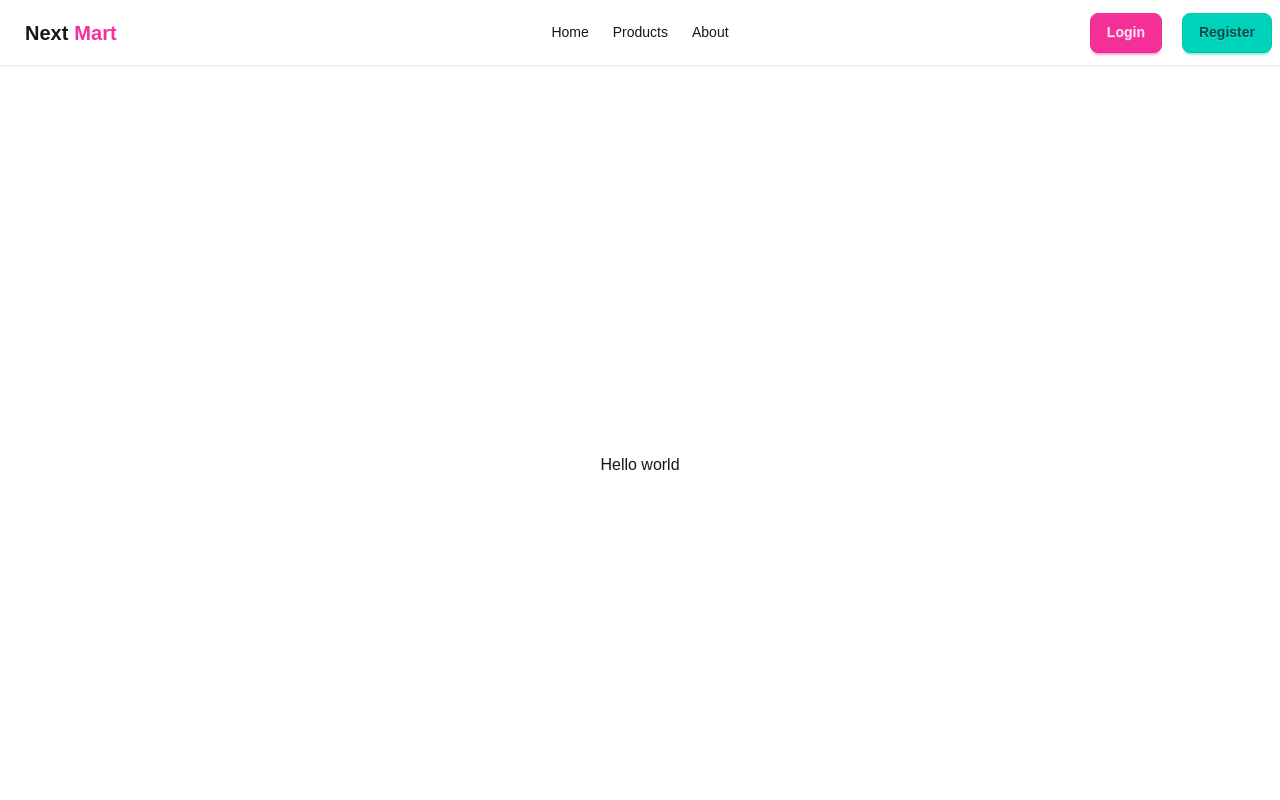
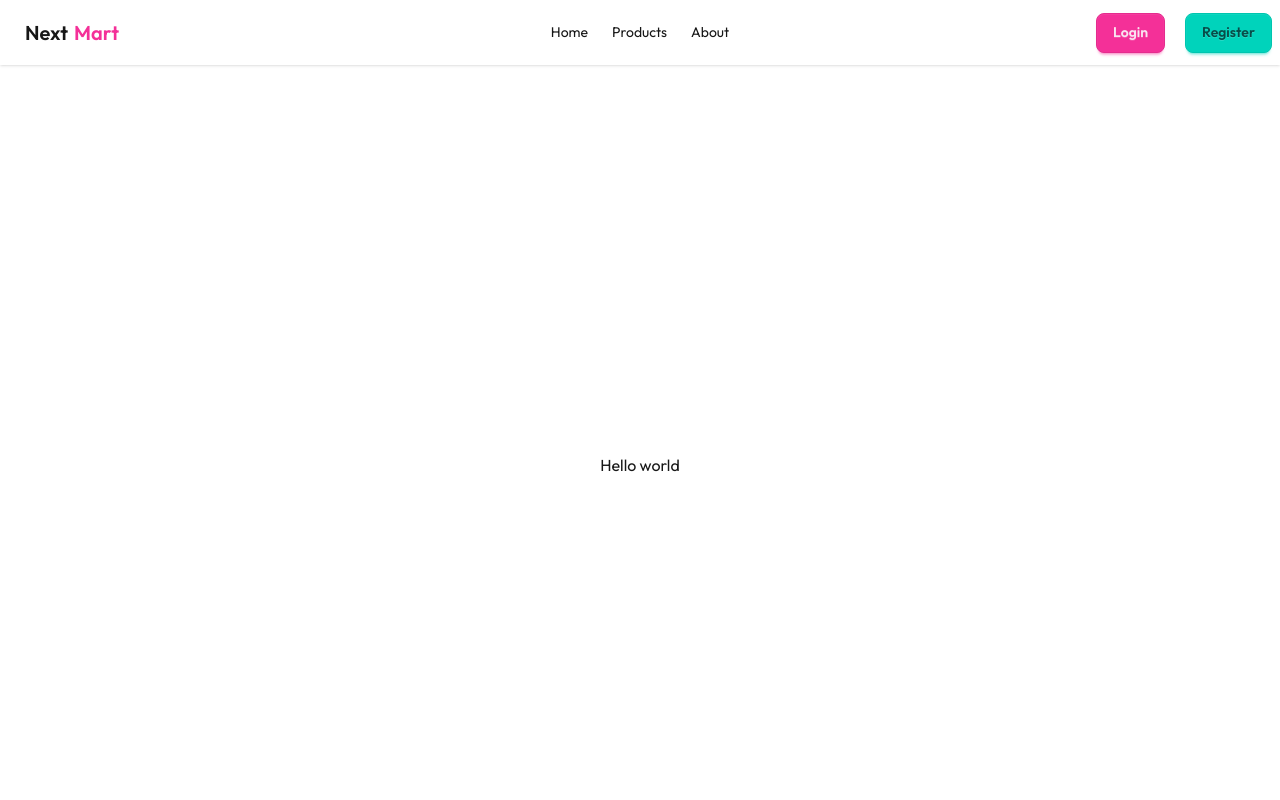
Before and after one commit to questcoderull/next-mart, a Next.js app: page / in a window 1280 px wide. Shown: the top 800 px of the page. Built offline with nearby package versions, Linux system fonts and the light colour scheme.

Commit message:
add google font

```diff
--- a/src/app/layout.js
+++ b/src/app/layout.js
@@ -1,9 +1,14 @@
-import { Geist, Geist_Mono } from "next/font/google";
+import { Geist, Geist_Mono, Outfit } from "next/font/google";
 import "./globals.css";
 import Navbar from "./components/Navbar";
 
 const geistSans = Geist({
   variable: "--font-geist-sans",
+  subsets: ["latin"],
+});
+
+const outfit = Outfit({
+  weight: ["100", "200", "300", "400", "500", "600", "700", "800", "900"],
   subsets: ["latin"],
 });
 
@@ -13,16 +18,14 @@ const geistMono = Geist_Mono({
 });
 
 export const metadata = {
-  title: "Create Next App",
-  description: "Generated by create next app",
+  title: "Next Mart",
+  description: "Next Mart, get best products you love",
 };
 
 export default function RootLayout({ children }) {
   return (
     <html lang="en">
-      <body
-        className={`${geistSans.variable} ${geistMono.variable} antialiased`}
-      >
+      <body className={`${outfit.className} antialiased`}>
         <Navbar></Navbar>
         <main className="h-screen  place-content-center place-items-center">
           {children}
--- /dev/null
+++ b/src/middleware.js
@@ -0,0 +1,6 @@
+import { NextResponse } from "next/server";
+
+// This function can be marked `async` if using `await` inside
+export function middleware(request) {
+  return NextResponse.next();
+}
```
